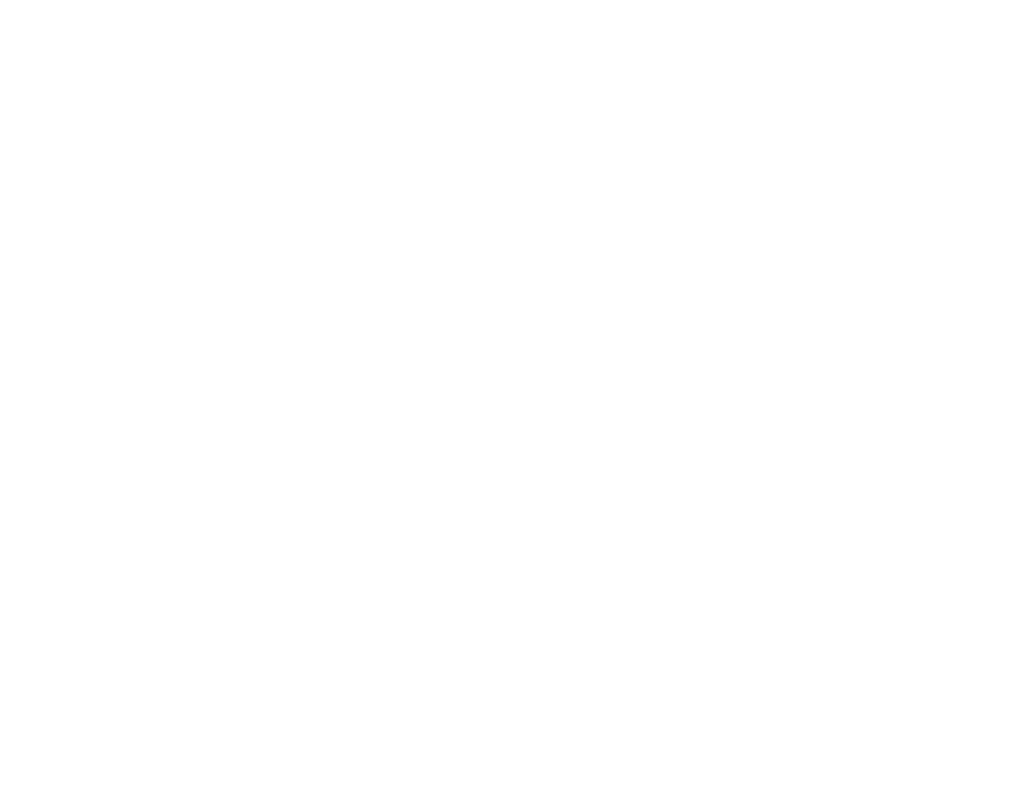
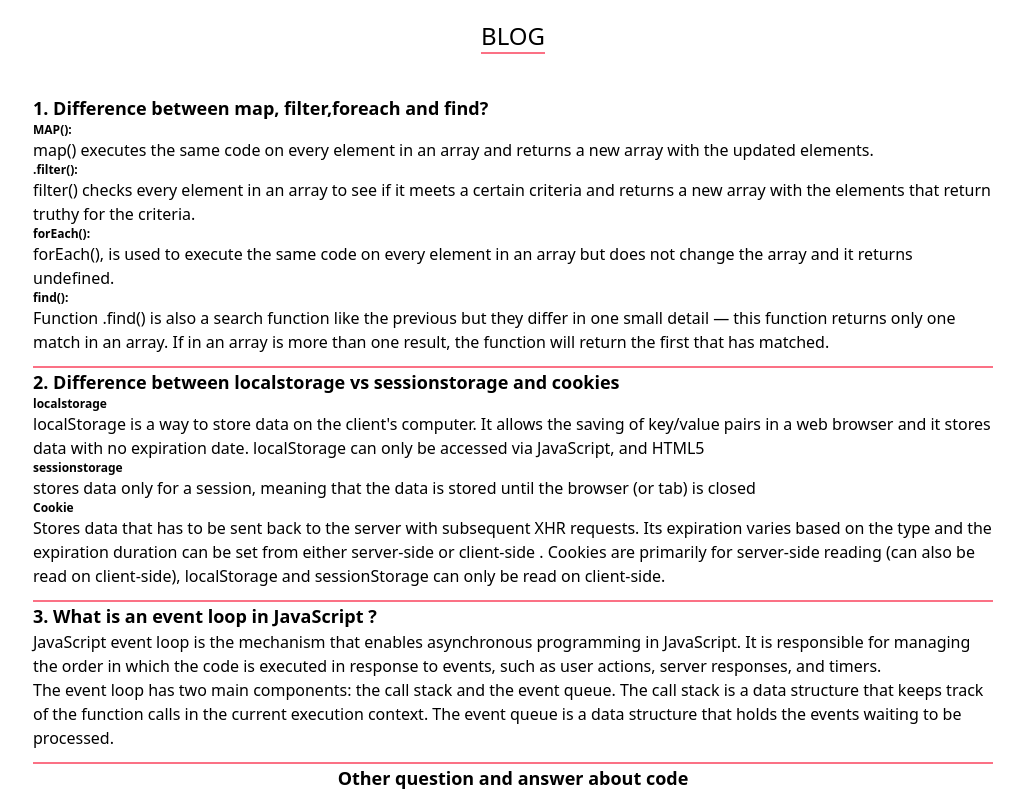
Before and after one commit to Auporna-Barua/quize, a plain HTML site: page blog.html in a window 1280 px wide. Shown: the whole page, without its empty margins (127-1151 px from the left). Drawn offline with nearby package versions, Linux system fonts and the light colour scheme.

Commit message:
add three questions answer on blog page

```diff
--- a/blog.html
+++ b/blog.html
@@ -21,6 +21,84 @@
     </script>
   </head>
   <body>
+    <div class="text-center">
+      <h2
+        class="text-2xl uppercase my-5 border-b-2 inline-block border-rose-400"
+      >
+        blog
+      </h2>
+    </div>
+    <section class="w-3/4 mx-auto my-5">
+      <h2 class="text-lg font-bold">
+        1. Difference between map, filter,foreach and find?
+      </h2>
+      <h4 class="font-bold text-xs">MAP():</h4>
+      <p>
+        map() executes the same code on every element in an array and returns a
+        new array with the updated elements.
+      </p>
+      <h4 class="font-bold text-xs">.filter():</h4>
+      <p>
+        filter() checks every element in an array to see if it meets a certain
+        criteria and returns a new array with the elements that return truthy
+        for the criteria.
+      </p>
+      <h4 class="font-bold text-xs">forEach():</h4>
+      <p>
+        forEach(), is used to execute the same code on every element in an array
+        but does not change the array and it returns undefined.
+      </p>
+      <h4 class="font-bold text-xs">find():</h4>
+      <p>
+        Function .find() is also a search function like the previous but they
+        differ in one small detail — this function returns only one match in an
+        array. If in an array is more than one result, the function will return
+        the first that has matched.
+      </p>
 
+      <p class="border-b-2 pb-3 border-rose-400"></p>
+      <h2 class="text-lg font-bold">
+        2. Difference between localstorage vs sessionstorage and cookies
+      </h2>
+      <h4 class="font-bold text-xs">localstorage</h4>
+      <p>
+        localStorage is a way to store data on the client's computer. It allows
+        the saving of key/value pairs in a web browser and it stores data with
+        no expiration date. localStorage can only be accessed via JavaScript,
+        and HTML5
+      </p>
+      <h4 class="font-bold text-xs">sessionstorage</h4>
+      <p>
+        stores data only for a session, meaning that the data is stored until
+        the browser (or tab) is closed
+      </p>
+      <h4 class="font-bold text-xs">Cookie</h4>
+      <p>
+        Stores data that has to be sent back to the server with subsequent XHR
+        requests. Its expiration varies based on the type and the expiration
+        duration can be set from either server-side or client-side . Cookies are
+        primarily for server-side reading (can also be read on client-side),
+        localStorage and sessionStorage can only be read on client-side.
+      </p>
+      <p class="border-b-2 pb-3 border-rose-400"></p>
+
+      <h2 class="text-lg font-bold">
+        3. What is an event loop in JavaScript ?
+      </h2>
+      <p>
+        JavaScript event loop is the mechanism that enables asynchronous
+        programming in JavaScript. It is responsible for managing the order in
+        which the code is executed in response to events, such as user actions,
+        server responses, and timers.
+      </p>
+      <p>
+        The event loop has two main components: the call stack and the event
+        queue. The call stack is a data structure that keeps track of the
+        function calls in the current execution context. The event queue is a
+        data structure that holds the events waiting to be processed.
+      </p>
+      <p class="border-b-2 pb-3 border-rose-400"></p>
+      <h2 class="text-lg font-bold text-center">Other question and answer about code</h2>
+    </section>
   </body>
 </html>
```
